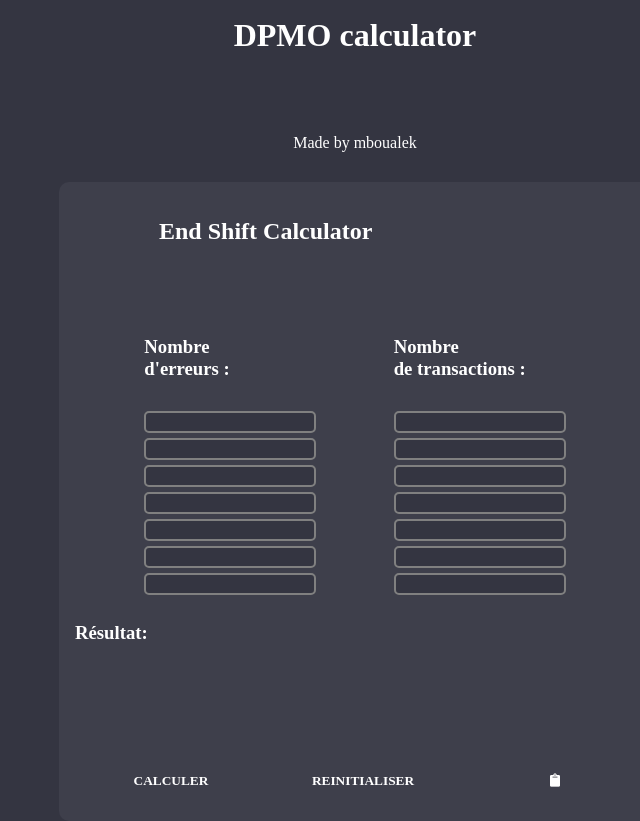
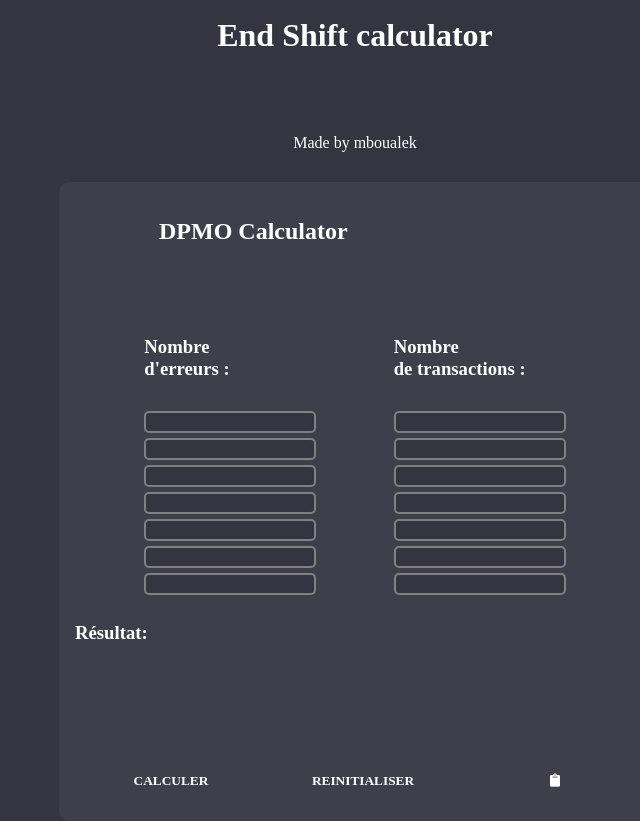
Before and after one commit to MadaniBoualem/DPMO-Calculator-For-ETZ2, a plain HTML site: page index.html in a window 1280 px wide. Shown: the whole page, without its empty margins (285-925 px from the left). Drawn offline with Linux system fonts and the light colour scheme.

Commit message:
h1 & h2 interchangé

```diff
--- a/index.html
+++ b/index.html
@@ -20,13 +20,13 @@
     <body>
         <main>
 
-            <h1 class="title-container">DPMO calculator</h1>
+            <h1 class="title-container">End Shift calculator</h1>
             <span class="title-container">Made by mboualek</span>
 
 
             <div class="form-container">
 
-                <h2>End Shift Calculator</h2>
+                <h2>DPMO Calculator</h2>
 
                 <section class="error">
 
```
